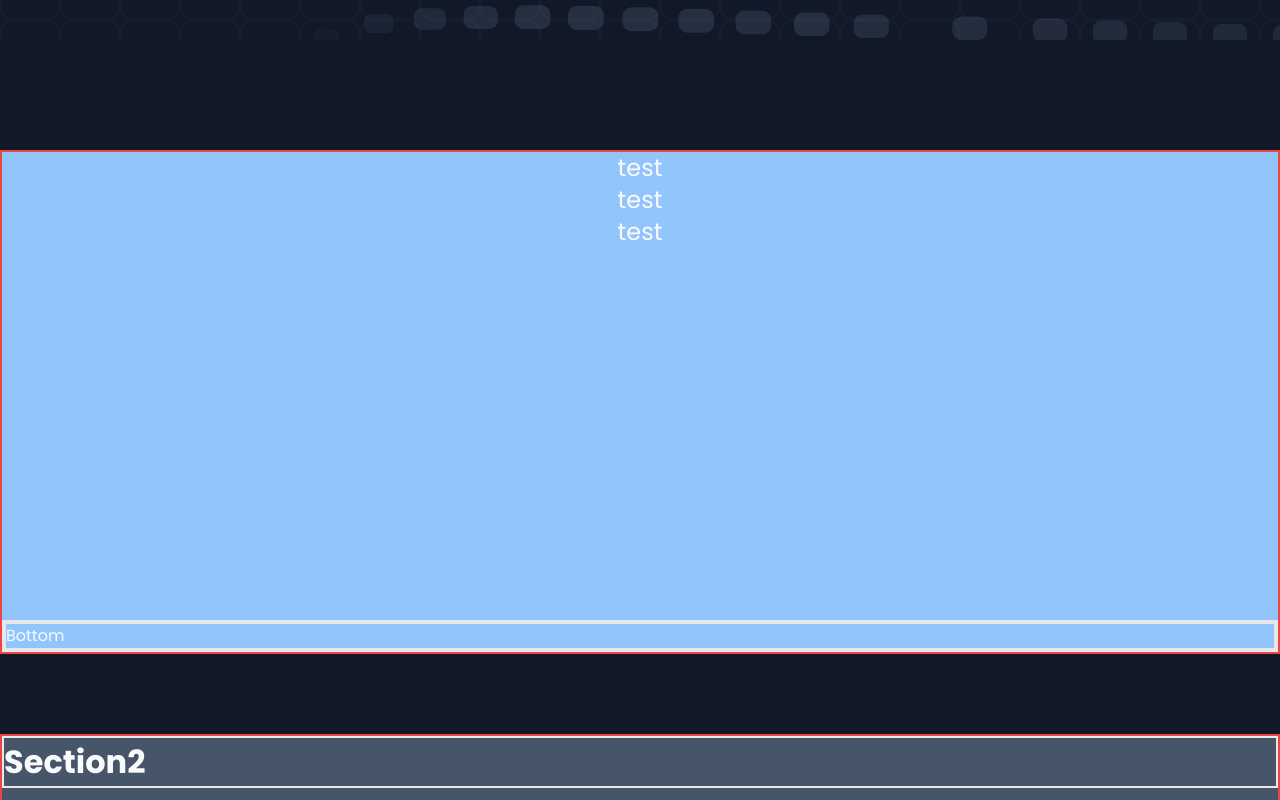
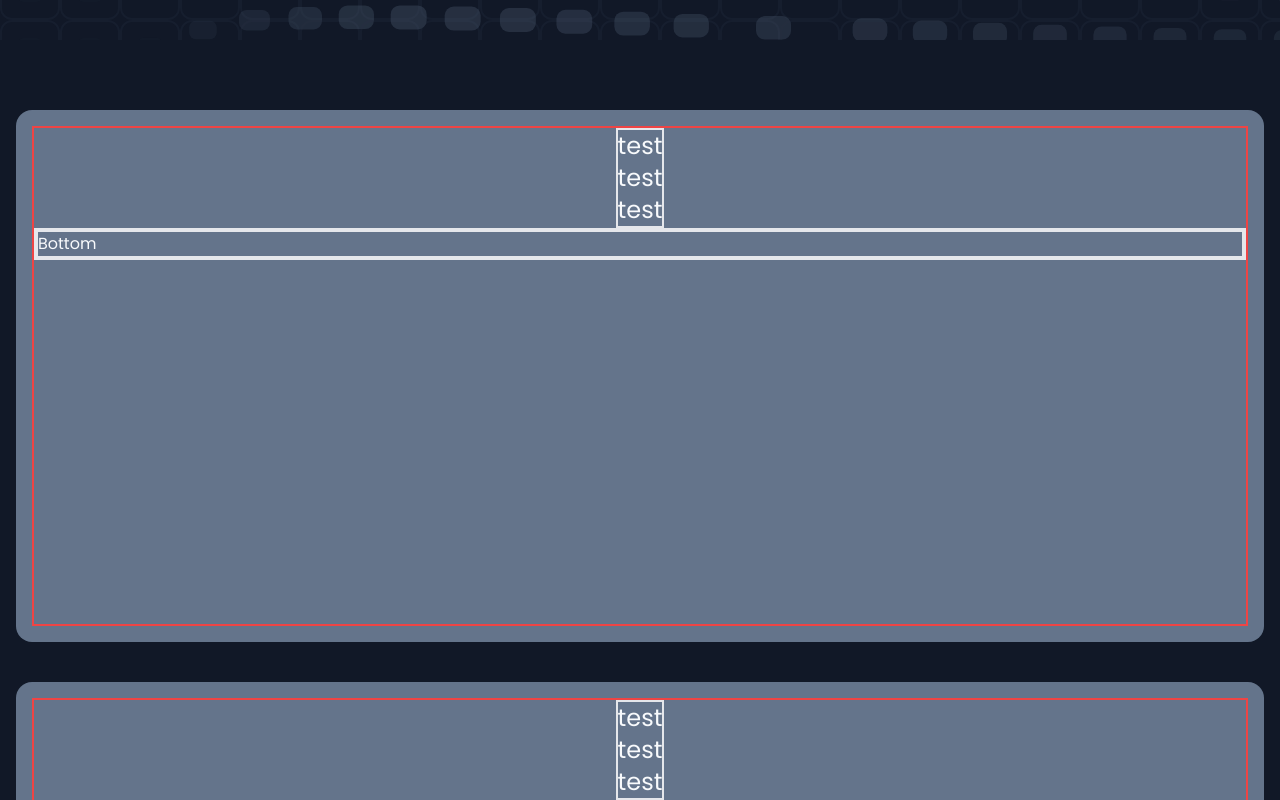
Before and after one commit to PixelOmen/portfolio_site, a React (Vite) app in the folder EA_Portfolio/: page / in a window 1280 px wide. Shown: the part 760-1560 px from the top of the page. Built offline with nearby package versions, Linux system fonts and the light colour scheme.

Commit message:
section contractOnScroll and cascade animUtil

```diff
--- a/EA_Portfolio/src/App.tsx
+++ b/EA_Portfolio/src/App.tsx
@@ -46,6 +46,7 @@ export default function App() {
       <ScrollSection
         scrollY={scrollStates[0]}
         onInit={setSectionInit}
+        classNameProp="rounded-2xl bg-slate-500 p-4"
       >
         <WorkSection startAnim={scrollStates[0].wasTriggered}/>
       </ScrollSection>
@@ -53,13 +54,11 @@ export default function App() {
       <ScrollSection
         scrollY={scrollStates[1]}
         onInit={setSectionInit}
+        classNameProp="rounded-2xl bg-slate-500 p-4"
       >
-        <div className="h-[1000px] bg-slate-600">
-          <h1 className="border-2">
-            Section2
-          </h1>
-        </div>
+        <WorkSection startAnim={scrollStates[1].wasTriggered}/>
       </ScrollSection>
+      <div className="h-[1000px]"></div>
 
     </>
   )
--- a/EA_Portfolio/src/components/scrollSection/ScrollSection.tsx
+++ b/EA_Portfolio/src/components/scrollSection/ScrollSection.tsx
@@ -4,23 +4,54 @@ import type { ScrollState } from "../../lib/scrolling";
 interface ScrollSectionProps {
     scrollY: ScrollState;
     onInit: (value: any) => void;
+    classNameProp?: string;
     children?: React.ReactNode;
 }
 
-export default function ScrollSection({scrollY, onInit, children}: ScrollSectionProps) {
+export default function ScrollSection({
+    scrollY,
+    onInit,
+    classNameProp = "",
+    children,
+}: ScrollSectionProps) {
+
     const triggerRef = useRef<HTMLDivElement>(null);
     const contentRef = useRef<HTMLDivElement>(null);
+
+
+    function contractOnScroll(
+        _: Event, topRatio: number = 0.95, bottomRatio: number = 0.3
+    ) {
+        if (!contentRef.current || !triggerRef.current) {
+            throw new Error("ScrollSection:scroll listener: element not found");
+        }
+        let top = triggerRef.current.getBoundingClientRect().top;
+        let bottom = triggerRef.current.getBoundingClientRect().bottom;
+        if (top > (window.innerHeight * topRatio) ||
+        bottom < (window.innerHeight * bottomRatio))
+        {
+            contentRef.current.classList.add("scale-75");
+            contentRef.current.classList.remove("scale-100");
+        } else {
+            contentRef.current.classList.remove("scale-75");
+            contentRef.current.classList.add("scale-100");
+        }
+    }
 
     useEffect(() => {
         scrollY.settriggerElement(triggerRef.current);
         scrollY.setContentElement(contentRef.current);
         onInit((prev: number) => prev + 1);
+        window.addEventListener("scroll", contractOnScroll);
     }, [])
 
   return (
-    <section ref={triggerRef} className="mt-20 border-2 border-red-500">
+    <section ref={triggerRef} className="mt-10">
         <div />
-        <div ref={contentRef}>
+        <div
+            ref={contentRef}
+            className={`mx-4 scale-75 transition-transform duration-700 ease-out overflow-hidden ${classNameProp}`}
+        >
             {children}
         </div>
     </section>
--- a/EA_Portfolio/src/components/workSection/WorkSection.tsx
+++ b/EA_Portfolio/src/components/workSection/WorkSection.tsx
@@ -1,4 +1,5 @@
-import { useEffect, useState } from "react"
+import { useEffect, useState, useRef } from "react"
+import * as animUtils from "../../lib/animUtils";
 
 interface WorkSectionProps {
   startAnim: boolean;
@@ -6,38 +7,57 @@ interface WorkSectionProps {
 
 export default function WorkSection({startAnim}: WorkSectionProps) {
 
-  var [animTimerID, setAnimTimerID] = useState(-1);
-  var [init, setInit] = useState(true);
+  var [resetTimerID, setResetTimerID] = useState(-1);
+  var [init, setInit] = useState(false);
+  var [opacityResetElems, setOpacityResetElems] = useState<HTMLElement[]>([]);
+
+  const container = useRef<HTMLDivElement>(null);
+  const testRef = useRef<HTMLDivElement>(null);
+
+  function componentAnims() {
+    if (!container.current) return;
+    container.current.classList.remove('hidden');
+    setInit(true);
+    let opacityResetElems = animUtils.cascadeAnim(testRef.current, 500)
+    setOpacityResetElems(opacityResetElems);
+  }
+
+  function reset() {
+    if (!container.current) return;
+    container.current.classList.add('hidden');
+    opacityResetElems.forEach((element) => {
+      element.classList.add('opacity-0');
+    });
+    setInit(false);
+  }
 
   useEffect(() => {
     if (startAnim) {
-      clearTimeout(animTimerID);
-      console.log("Animation Started");
+      clearTimeout(resetTimerID);
+      if (!init) {
+        componentAnims();
+      }
     } else {
-      if (init) {
-        setInit(false);
-        return;
-      }
-      clearTimeout(animTimerID);
-      setAnimTimerID(
+      clearTimeout(resetTimerID);
+      setResetTimerID(
         setTimeout(() => {
-          console.log("Cleanup/Reset Animation");
+          reset();
         }, 1000)
       );
     }
   }, [startAnim])
 
   return (
-    <div className="h-[500px] bg-blue-300">
-      <div className="flex justify-center ">
-      <ul className="text-2xl">
-        <li>test</li>
-        <li>test</li>
-        <li>test</li>
-      </ul>
-      </div>
-      <div className="flex flex-col justify-end h-full">
-        <div className="relative border-4 bottom-24">Bottom</div>
+    <div className="shapeHolder h-[500px]">
+      <div ref={container} className="hidden h-full fadeIn border-2 border-red-500">
+        <div ref={testRef} className="flex fadeIn justify-center">
+          <ul className="text-2xl border-2">
+            <li className="casc-fadeInLeft opacity-0">test</li>
+            <li className="casc-fadeInRight opacity-0">test</li>
+            <li>test</li>
+          </ul>
+        </div>
+        <div className="border-4 enterLeft">Bottom</div>
       </div>
     </div>
   )
--- a/EA_Portfolio/src/index.css
+++ b/EA_Portfolio/src/index.css
@@ -28,9 +28,9 @@ body {
   }
 }
 
-@keyframes transX- {
+@keyframes -transX {
   from {
-      transform: translateX(-5%);
+      transform: translateX(-20%);
   }
   to {
       transform: translateX(0px);
@@ -39,7 +39,7 @@ body {
 
 @keyframes transX {
   from {
-      transform: translateX(5%);
+      transform: translateX(20%);
   }
   to {
       transform: translateX(0px);
@@ -48,7 +48,7 @@ body {
 
 @keyframes transY {
   from {
-      transform: translateY(5%);
+      transform: translateY(20%);
   }
   to {
       transform: translateY(0px);
@@ -57,7 +57,7 @@ body {
 
 @keyframes -transY {
   from {
-      transform: translateY(-5%);
+      transform: translateY(-20%);
   }
   to {
       transform: translateY(0px);
--- a/EA_Portfolio/src/lib/animUtils.ts
+++ b/EA_Portfolio/src/lib/animUtils.ts
@@ -10,11 +10,34 @@ const classNames = [
     'enterDown',
 ];
 
-export function hide(element: HTMLElement) {
-    element.classList.add('opacity-0');
+export function cascadeAnim(
+    parent: HTMLElement | null,
+    delay = 100,
+    prefix: string = 'casc',
+    opacityResetElems: HTMLElement[] = []
+): HTMLElement[] {
+    if (!parent) return [];
+    let classArray = Array.from(parent.classList)
+    let classIndex = classArray.findIndex((className) => className.includes(prefix));
+    if (classIndex > -1) {
+        let animName = classArray[classIndex].split('-')[1];
+        opacityResetElems.push(parent);
+        setTimeout(() => {
+            enterAnim(parent, animName);
+            parent.classList.remove('opacity-0');
+        }, delay);
+    }
+    Array.from(parent.children).forEach((element, index) => {
+        console.log(index * delay)
+        cascadeAnim(element as HTMLElement, (index + 1) * delay, prefix, opacityResetElems);
+    });
+    return opacityResetElems;
 }
 
-export function opacityAnim(element: HTMLElement, anim: string, reset = 3000): number {
+export function enterAnim(
+    element: HTMLElement, anim: string, reset = 3000
+): number {
+    console.log('entered')
     if (!classNames.includes(anim)) {
         throw new Error("Animation not found: " + anim);
     }
--- a/EA_Portfolio/src/lib/scrolling.ts
+++ b/EA_Portfolio/src/lib/scrolling.ts
@@ -1,5 +1,4 @@
 import { useState } from "react";
-import { opacityAnim } from "./animUtils";
 
 export interface ScrollState {
     triggerElement: HTMLElement | null;
@@ -41,7 +40,6 @@ export function scrollObserve(scrollStates: ScrollState[]): void {
             if (!contentElement) throw new Error("Content Element is null");
 
             if (entry.isIntersecting) {
-                opacityAnim(contentElement, 'enterUp');
                 state.setWasTriggered(true);
             } else {
                 state.setWasTriggered(false);
```
